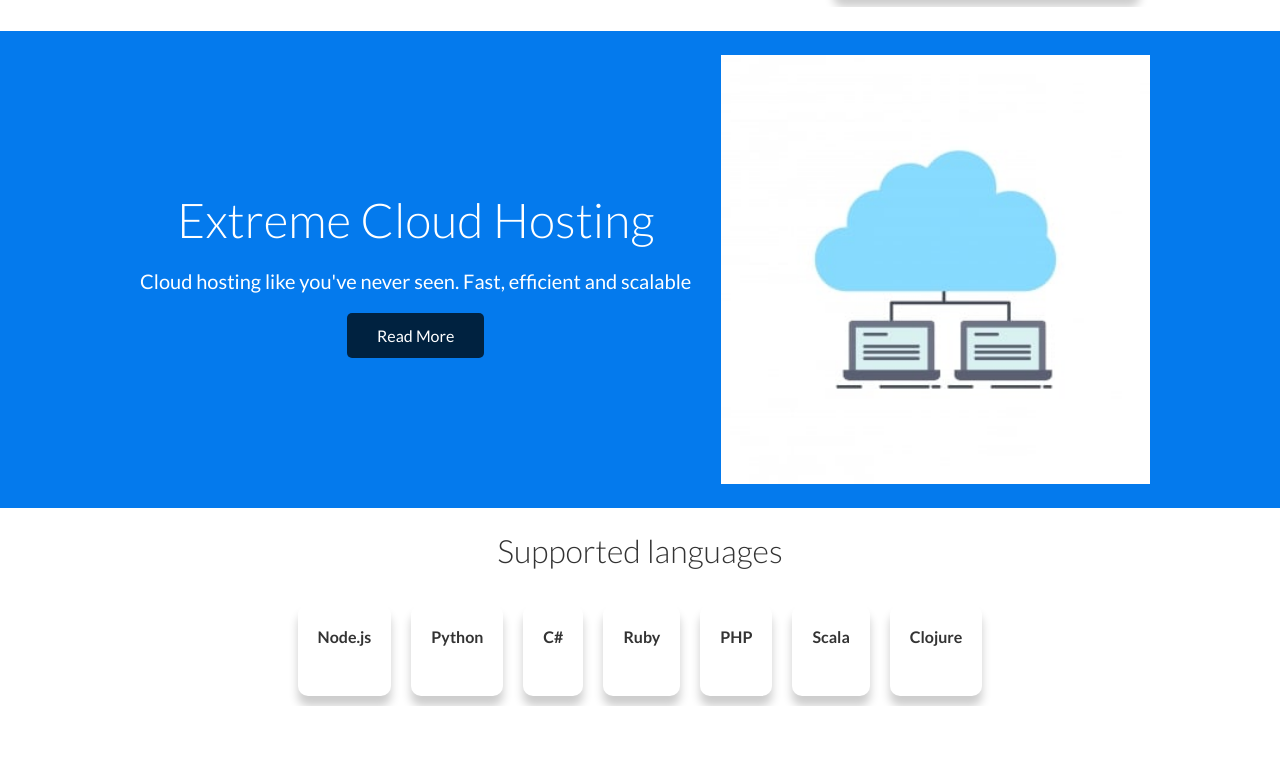
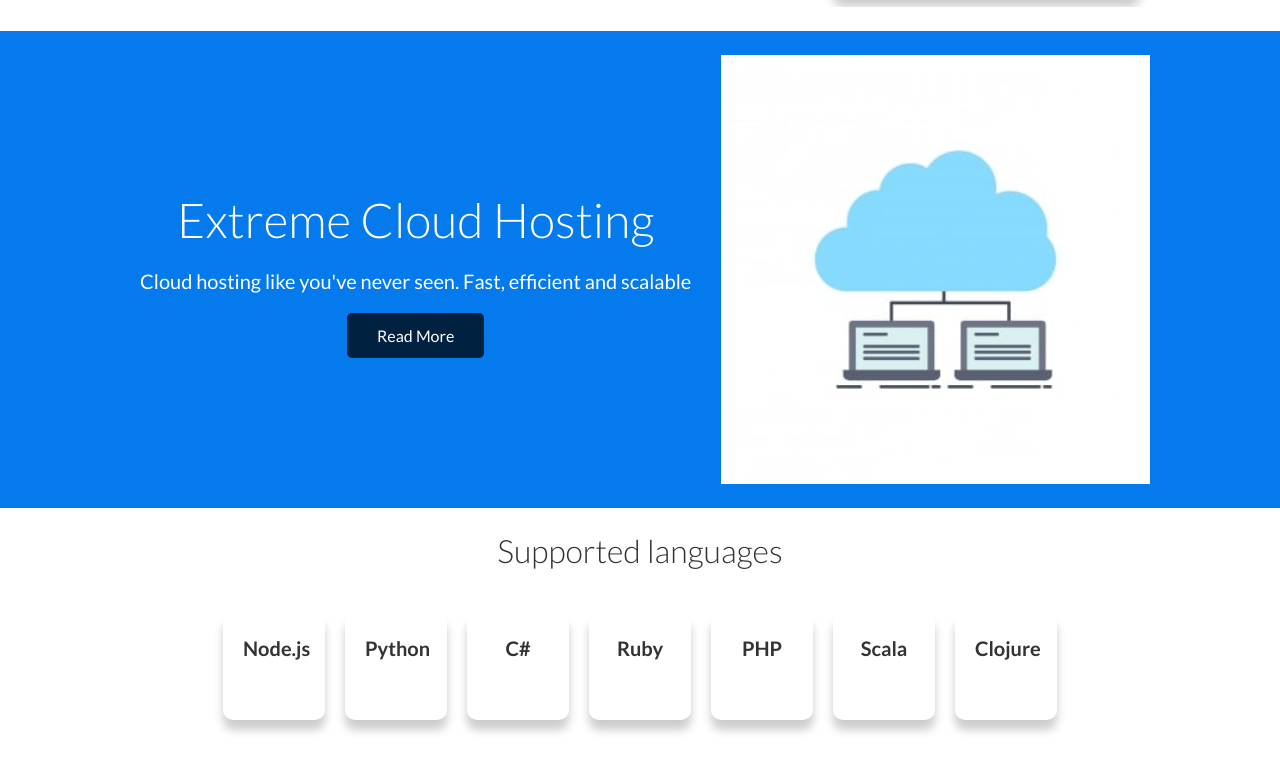
Before and after one commit to Ohiomatabn/Loruki.com, a plain HTML site: page index.html in a window 1280 px wide. Shown: the part 1075-1835 px from the top of the page. Before the commit the page ends 1781 px from the top, so only its background shows below. Drawn offline with Linux system fonts and the light colour scheme.

Commit message:
style the language section of the page

```diff
--- a/css/style.css
+++ b/css/style.css
@@ -159,3 +159,24 @@ img{
 .cloud .grid{
     grid-template-columns: 4fr 3fr;
 }
+
+/*languages*/
+
+.languages .flex{
+    flex-wrap: wrap;
+}
+.languages .card{
+    text-align: center;
+    margin: 18px 10px 40px;
+    width: 10%;
+    transition: transform 0.2s ease-in-out;
+}
+
+.languages .card h4{
+    font-size: 20px;
+    margin-bottom: 10px;
+}
+
+.languages .card:hover{
+    transform: translateY(-15px);
+}
```
